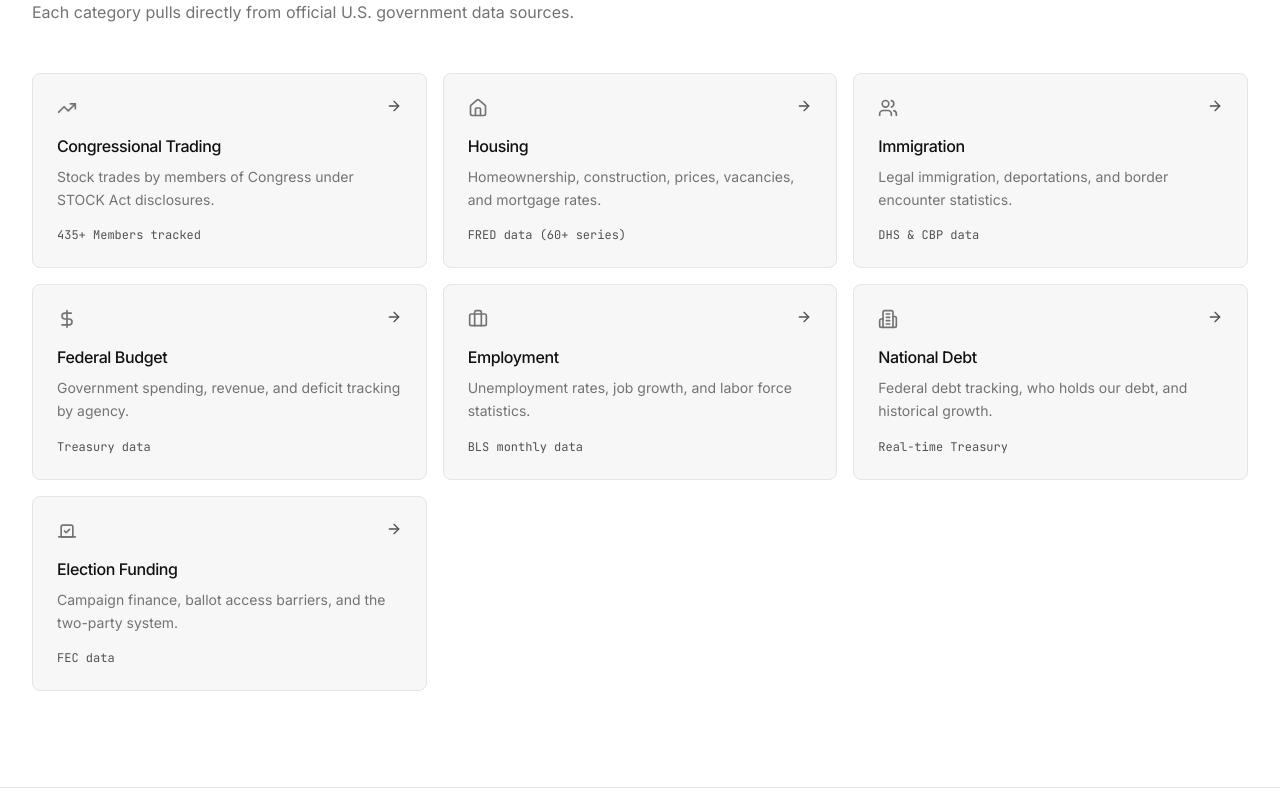
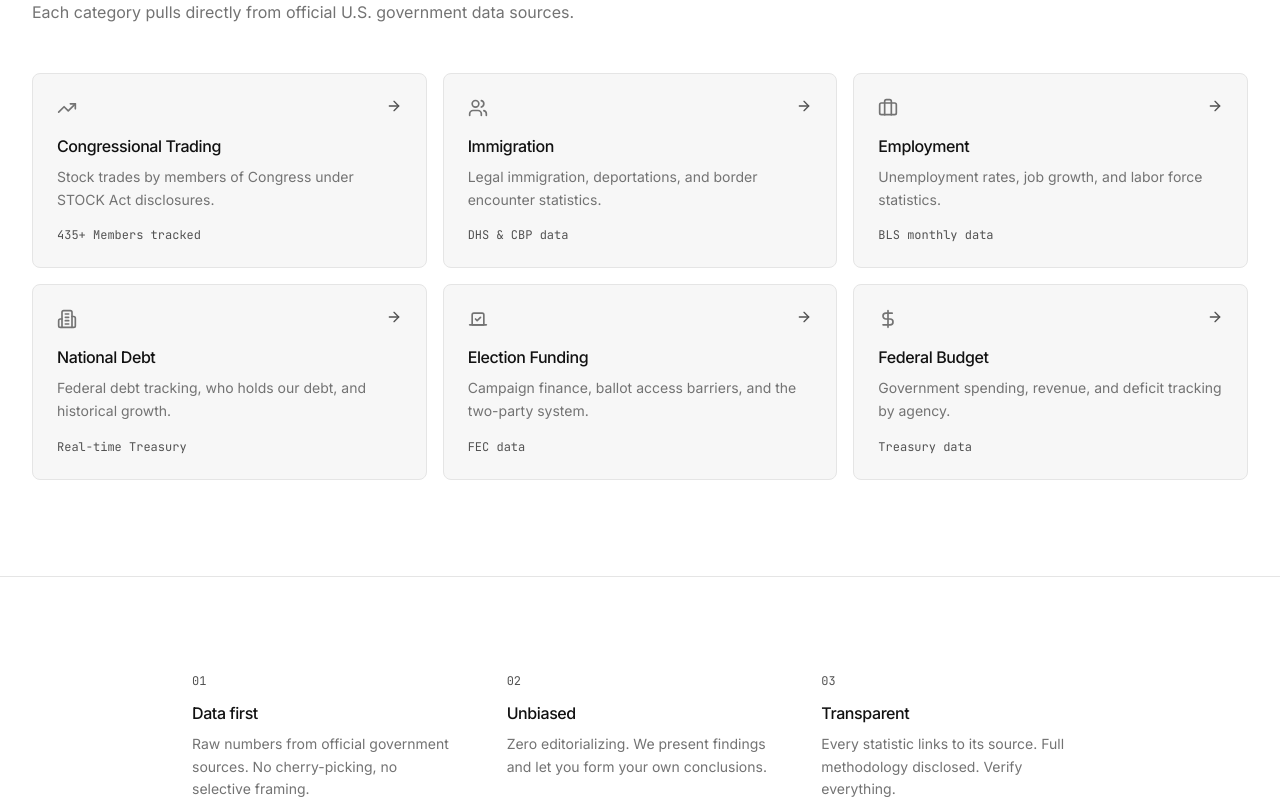
Before and after one commit to JonTelep/lets-talk-statistics, a Next.js app in the folder frontend/: page / in a window 1280 px wide. Shown: the part 620-1420 px from the top of the page. Built offline with nearby package versions, Linux system fonts and the light colour scheme; no server answers.

Commit message:
chore: hide Housing from nav (db not ready), reorder pages by data quality

```diff
--- a/frontend/app/page.tsx
+++ b/frontend/app/page.tsx
@@ -1,5 +1,5 @@
 import Link from 'next/link';
-import { ArrowRight, TrendingUp, Users, DollarSign, Briefcase, Building2, Vote, Home as HomeIcon } from 'lucide-react';
+import { ArrowRight, TrendingUp, Users, DollarSign, Briefcase, Building2, Vote } from 'lucide-react';
 
 const categories = [
   {
@@ -10,25 +10,11 @@ const categories = [
     stat: '435+ Members tracked',
   },
   {
-    name: 'Housing',
-    description: 'Homeownership, construction, prices, vacancies, and mortgage rates.',
-    href: '/housing',
-    icon: HomeIcon,
-    stat: 'FRED data (60+ series)',
-  },
-  {
     name: 'Immigration',
     description: 'Legal immigration, deportations, and border encounter statistics.',
     href: '/immigration',
     icon: Users,
     stat: 'DHS & CBP data',
-  },
-  {
-    name: 'Federal Budget',
-    description: 'Government spending, revenue, and deficit tracking by agency.',
-    href: '/budget',
-    icon: DollarSign,
-    stat: 'Treasury data',
   },
   {
     name: 'Employment',
@@ -50,6 +36,13 @@ const categories = [
     href: '/elections',
     icon: Vote,
     stat: 'FEC data',
+  },
+  {
+    name: 'Federal Budget',
+    description: 'Government spending, revenue, and deficit tracking by agency.',
+    href: '/budget',
+    icon: DollarSign,
+    stat: 'Treasury data',
   },
 ];
 
--- a/frontend/components/layout/Header.tsx
+++ b/frontend/components/layout/Header.tsx
@@ -7,12 +7,11 @@ import { useTheme } from '@/components/providers/ThemeProvider';
 
 const navLinks = [
   { name: 'Congress', href: '/congress' },
-  { name: 'Housing', href: '/housing' },
   { name: 'Immigration', href: '/immigration' },
-  { name: 'Budget', href: '/budget' },
   { name: 'Employment', href: '/employment' },
   { name: 'Debt', href: '/debt' },
   { name: 'Elections', href: '/elections' },
+  { name: 'Budget', href: '/budget' },
   { name: 'About', href: '/about' },
 ];
 
```
